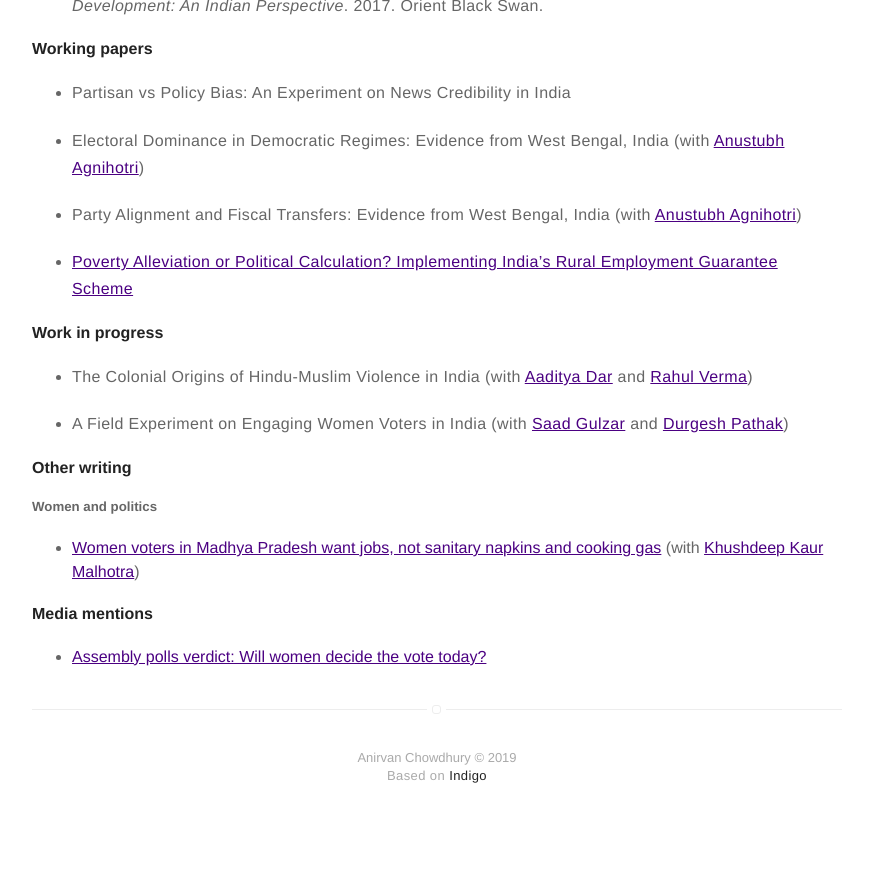
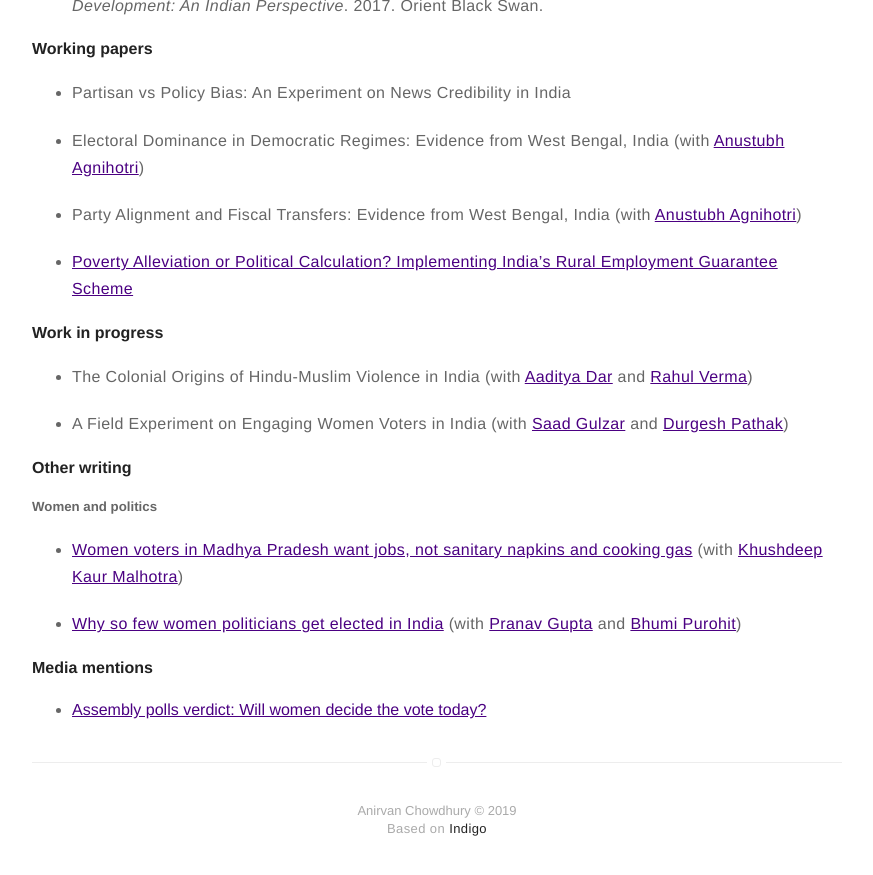
Before and after one commit to anirvanchowdhury/anirvanchowdhury.github.io, a Jekyll site: the page built from research.md, in a window 1280 px wide and 900 px high, scrolled down 1063 px. Shown: the top 875 px of the window, without its empty margins (203-1076 px from the left). Built offline with Jekyll 4.4.1, drawn with Linux system fonts in a browser that asks for light colours; before the commit the page ends 1910 px from its top, so only the background shows below that.

Commit message:
Update research.md

```diff
--- a/research.md
+++ b/research.md
@@ -40,5 +40,8 @@ My broad research interests lie in comparative politics and the political econom
 ##### Women and politics
 * [Women voters in Madhya Pradesh want jobs, not sanitary napkins and cooking gas](https://theprint.in/opinion/women-voters-in-madhya-pradesh-want-jobs-not-sanitary-napkins-and-cooking-gas/155742/) (with [Khushdeep Kaur Malhotra](https://www.ideasforindia.in/profile/khusdeep.html))
 
+* [Why so few women politicians get elected in India](https://www.livemint.com/elections/lok-sabha-elections/why-so-few-women-politicians-get-elected-in-india-1557134520487.html) (with [Pranav Gupta](https://polisci.berkeley.edu/people/person/pranav-gupta) and [Bhumi Purohit](https://polisci.berkeley.edu/people/person/bhumi-purohit))
+
+
 #### Media mentions
 * [Assembly polls verdict: Will women decide the vote today?](https://mumbaimirror.indiatimes.com/news/india/assembly-polls-verdict-will-women-decide-the-vote-today/articleshow/67032480.cms?utm_source=contentofinterest&utm_medium=text&utm_campaign=cppst)
```
